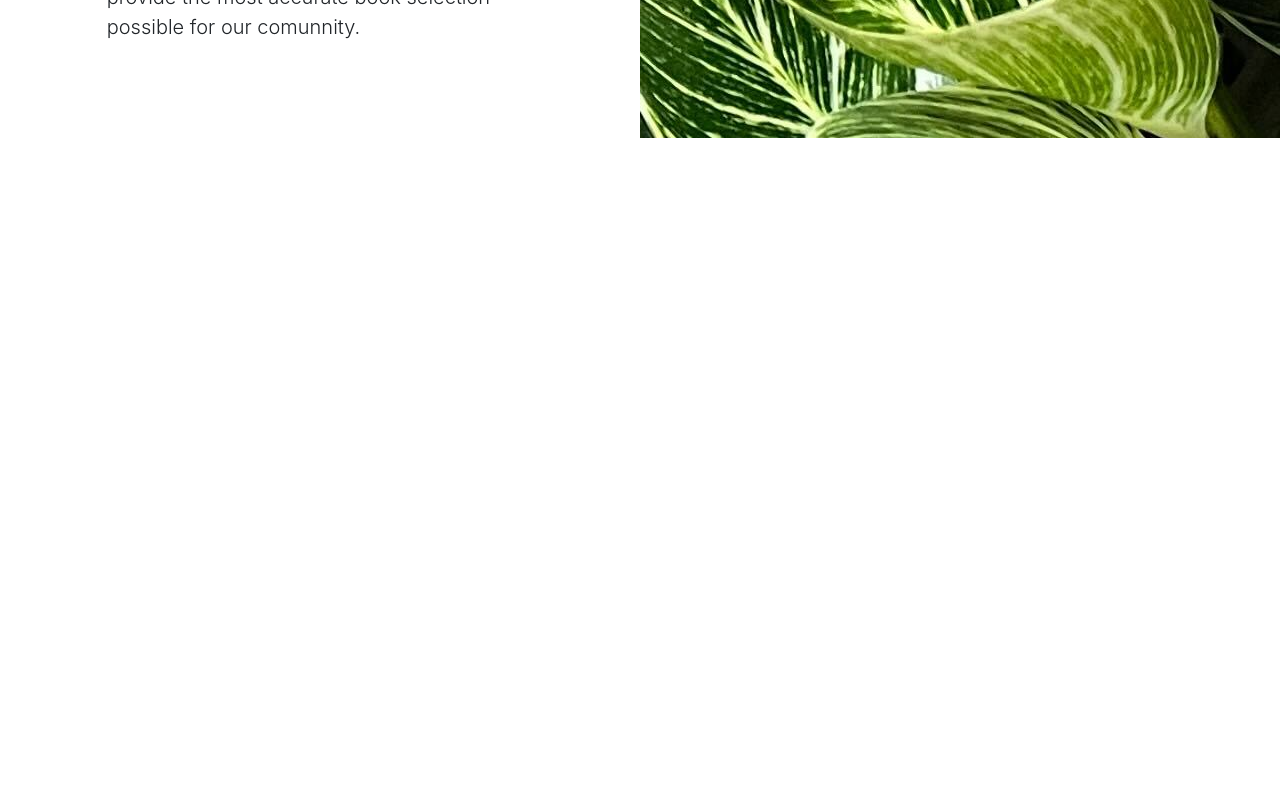
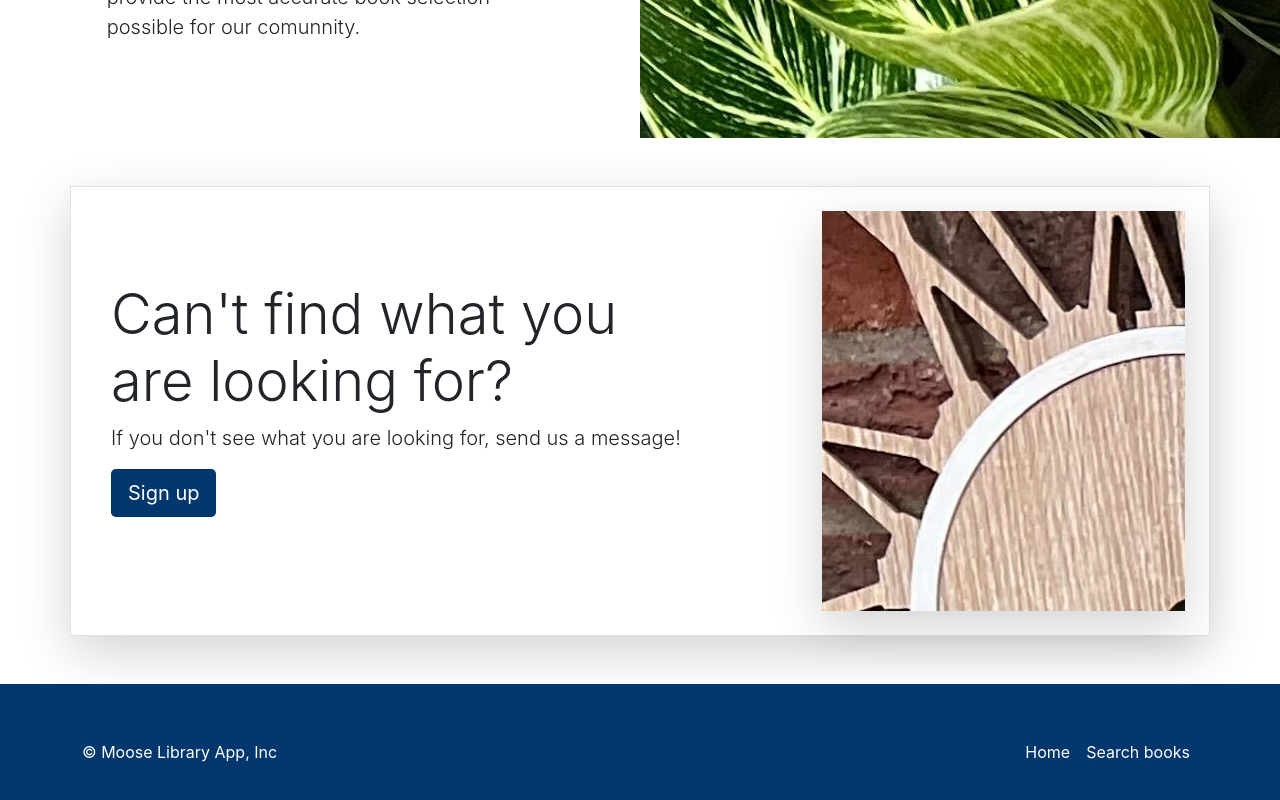
Before and after one commit to milosDamjanovic17/library-app, a React (Create React App) app in the folder 03-frontend/react-library/: page / in a window 1280 px wide. Shown: the part 1786-2586 px from the top of the page. Before the commit the page ends 1924 px from the top, so only its background shows below. Built offline with nearby package versions, Linux system fonts and the light colour scheme.

Commit message:
Added: Library Services component Footer component --v1.00

```diff
--- a/03-frontend/react-library/src/App.css
+++ b/03-frontend/react-library/src/App.css
@@ -18,11 +18,11 @@
   }
 
 .main-color {
-background-color: #0e76a8 ;
+background-color: #01376d ;
 }
 
 .secondary-color {
-    background-color: #d0ebff;
+    background-color: #e7f5ff;
 }
 
 .col-image-left {
--- a/03-frontend/react-library/src/App.tsx
+++ b/03-frontend/react-library/src/App.tsx
@@ -4,6 +4,8 @@ import Navbar from './layouts/NavbarAndFooter/Navbar';
 import ExploreTopBooks from './layouts/HomePage/ExploreTopBooks';
 import Carousel from './layouts/HomePage/Carousel';
 import Heros from './layouts/HomePage/Heros';
+import LibraryServices from './layouts/HomePage/LibraryServices';
+import Footer from './layouts/NavbarAndFooter/Footer';
 
 function App() {
   return (
@@ -12,6 +14,8 @@ function App() {
       <ExploreTopBooks />
       <Carousel />
       <Heros />
+      <LibraryServices />
+      <Footer />
     </Fragment>
   );
 }
--- /dev/null
+++ b/03-frontend/react-library/src/layouts/HomePage/LibraryServices.tsx
@@ -0,0 +1,29 @@
+import React from "react";
+
+function LibraryServices(){
+
+   return(
+
+      <div className="container my-5">
+         <div className="row p-4 align-items-center border shadow-lg">
+            <div className="col-lg-7 p-3">
+               <h1 className="display-4 f2-bold">
+                  Can't find what you are looking for?
+               </h1>
+               <p className="lead">
+                  If you don't see what you are looking for, send us a message!
+               </p>
+               <div className="d-grid gap-2 justify-content-md-start mb-4 mb-3">
+                  <a className="btn main-color btn-lg text-white" href="#">
+                     Sign up
+                  </a>
+               </div>
+            </div>
+               <div className="col-lg-4 offset-lg-1 shadow-lg lost-image">
+               </div>
+         </div>
+      </div>
+   )
+}
+
+export default LibraryServices;
--- /dev/null
+++ b/03-frontend/react-library/src/layouts/NavbarAndFooter/Footer.tsx
@@ -0,0 +1,28 @@
+import React from "react";
+
+function Footer(){
+
+   return(
+
+      <div className="main-color">
+         <footer className="container d-flex flex-wrap justify-content-between align-items-center py-5 main-color">
+            <p className="col-mb-4 mb-0 text-white">© Moose Library App, Inc</p>
+            <ul className="nav navbar-dark col-md-4 justify-content-end">
+               <li className="nav-item">
+                  <a href="#" className="nav-link px-2 text-white">
+                     Home
+                  </a>
+               </li>
+               <li className="nav-item">
+                  <a href="#" className="nav-link px-2 text-white">
+                     Search books
+                  </a>
+               </li>
+            </ul>
+         </footer>
+      </div>
+
+   );
+}
+
+export default Footer;
```
